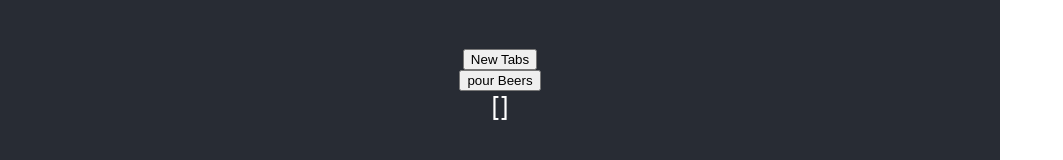
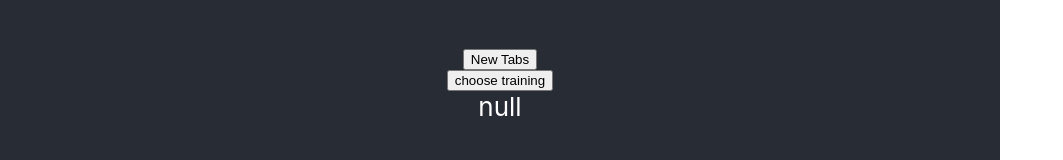
Before and after one commit to mhyrycz/training-extension, a React (Create React App) app: page / in a window 1280 px wide. Shown: the part 315-475 px from the top of the page, without its empty margins (0-1063 px from the left). Built offline with nearby package versions, Linux system fonts and the light colour scheme.

Commit message:
created training reducer slice

```diff
--- a/src/components/App.tsx
+++ b/src/components/App.tsx
@@ -1,7 +1,6 @@
-import { useState } from 'react';
 import './App.css';
 import { useAppSelector, useAppDispatch } from '../redux/hooks';
-import { selectBeers, updateBeersList } from "../redux/beersSlice";
+import { getTrainingType, updateTrainingType } from "../redux/trainingSlice";
 
 const onClick = () => {
   for(let i=0; i<5; i++) {
@@ -13,7 +12,7 @@ const onClick = () => {
 function App() {
   const dispatch = useAppDispatch()
 
-  const onClickUpdateBeers = () => dispatch(updateBeersList(["ale", "pale", "dark"]))
+  const onClickUpdateTraining = () => dispatch(updateTrainingType("klata"))
 
   return (
     <div className="App">
@@ -21,10 +20,10 @@ function App() {
         <button onClick={() => onClick()}>
           New Tabs
         </button>
-        <button type="button" onClick={onClickUpdateBeers}>
-                    pour Beers
+        <button type="button" onClick={onClickUpdateTraining}>
+          choose training
         </button>
-        {JSON.stringify(useAppSelector(selectBeers))}
+        {JSON.stringify(useAppSelector(getTrainingType))}
       </header>
     </div>
   );
--- a/src/redux/beersSlice.ts
+++ /dev/null
@@ -1,29 +0,0 @@
-import { createSlice, PayloadAction } from '@reduxjs/toolkit'
-import { RootState } from './store'
-
-// Define a type for the slice state
-interface BeersState {
-    list: string[]
-}
-
-// Define the initial state using that type
-const initialState: BeersState = {
-    list: []
-}
-
-export const beersSlice = createSlice({
-    name: 'beers',
-    initialState,
-    reducers: {
-        updateBeersList: (state, action: PayloadAction<string[]>) => ({
-            list: state.list.concat(action.payload)
-        })
-    }
-})
-
-export const { updateBeersList } = beersSlice.actions
-
-// Other code such as selectors can use the imported `RootState` type
-export const selectBeers = (state: RootState) => state.persistedReducer.beers.list
-
-export default beersSlice.reducer
--- a/src/redux/store.ts
+++ b/src/redux/store.ts
@@ -1,6 +1,6 @@
 import { configureStore } from '@reduxjs/toolkit';
 import { combineReducers } from 'redux'
-import beersSlice from './beersSlice';
+import trainingSlice from './trainingSlice';
 import { persistStore, persistReducer } from 'redux-persist';
 import storage from 'redux-persist/lib/storage';
 
@@ -11,15 +11,13 @@ const persistConfig = {
 }
 
 const rootReducer = combineReducers({
-  beers: beersSlice,
+  training: trainingSlice,
 })
 
 const persistedReducer = persistReducer(persistConfig, rootReducer)
 
 export const store = configureStore({
-    reducer: {
-      persistedReducer
-    }
+    reducer: persistedReducer
 });
 
 export let persistor = persistStore(store)
--- /dev/null
+++ b/src/redux/trainingSlice.ts
@@ -0,0 +1,30 @@
+import { createSlice, PayloadAction } from '@reduxjs/toolkit'
+import { RootState } from './store'
+
+// Define a type for the slice state
+interface TrainingState {
+    type: string | null;
+}
+
+// Define the initial state using that type
+const initialState: TrainingState = {
+    type: null,
+}
+
+export const trainingSlice = createSlice({
+    name: 'training',
+    initialState,
+    reducers: {
+        updateTrainingType: (state, action: PayloadAction<string>) => ({
+            ...state,
+            type: action.payload
+        }),
+    }
+})
+
+export const { updateTrainingType } = trainingSlice.actions
+
+// Other code such as selectors can use the imported `RootState` type
+export const getTrainingType = (state: RootState) => state.training.type
+
+export default trainingSlice.reducer
```
